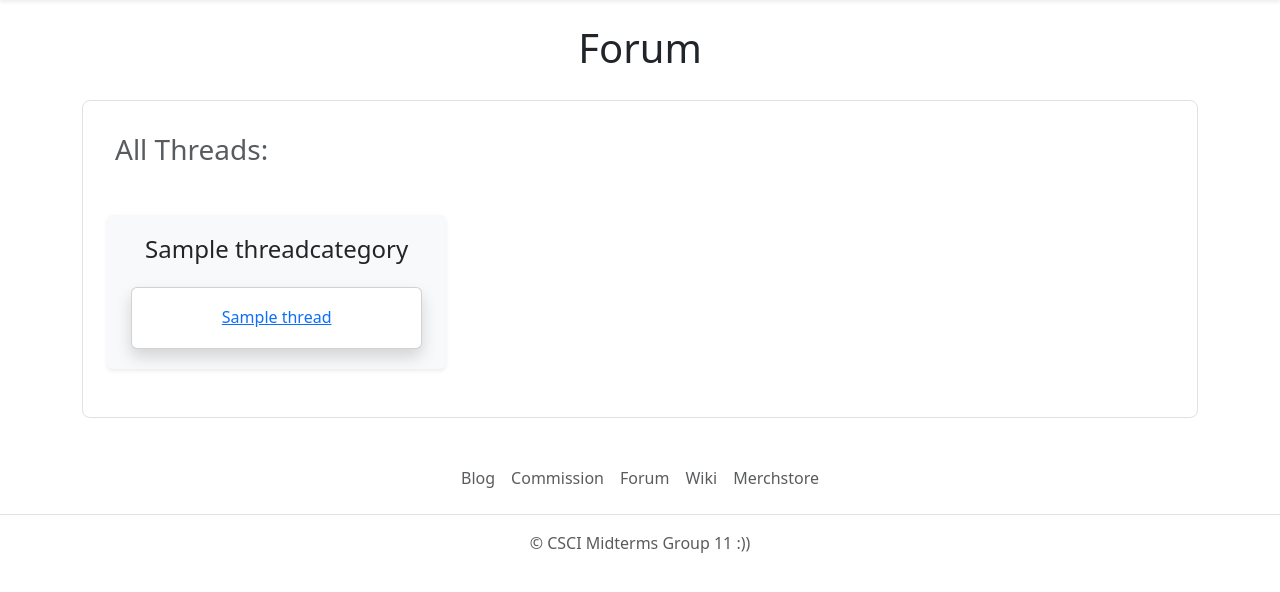
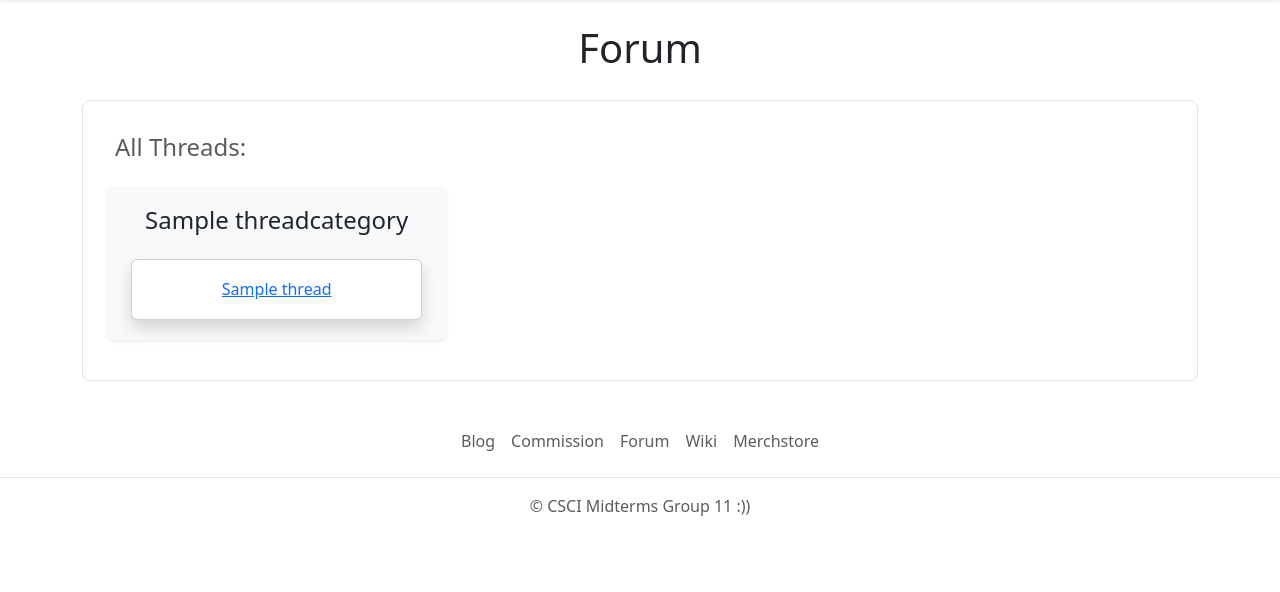
Before and after one commit to miksingsoju/hobbysite-CD-11, a Django app: page /forum/threads in a window 1280 px wide. Shown: the part 87-679 px from the top of the page. Run offline with Django 5.2, Linux system fonts and the light colour scheme; tables that the repository leaves empty hold one stand-in row (values such as "Sample post").

Commit message:
create view for adding new thread, create forms.py, create and reference in views a new thread ModelForm

```diff
--- a/hobbysite/forum/templates/list_base.html
+++ b/hobbysite/forum/templates/list_base.html
@@ -15,12 +15,12 @@
     {% if user.is_authenticated %}
     <div class="card p-4 pb-2 my-3 border" style="border-radius: 8px;">
     <div class="d-flex col">
-        <h3 class="col-md-11 text-start text-muted ms-2 mt-2">{{ user }}'s Threads:</h3>
-        <a href="" class="col-md-1 btn btn-outline-primary pt-3 pb-2"><h5>Add</h5></a>
+        <h4 class="col-md-11 text-start text-muted ms-2 mt-2">{{ user }}'s Threads:</h4>
+        <a href="{% url 'forum:thread_create'%}" class="col-md-1 btn btn-outline-primary pt-3 pb-2"><h6>Add</h6></a>
     </div>
 
 
-    <div class="row my-4">
+    <div class="row my-3 mt-0">
     {% for category in categories %}
     {% if category.threads.all|anyFromUser:user %}
         <container class="col-md-4 my-3">
@@ -58,9 +58,9 @@
     <!-- Other Threads (modified when not authorized) -->
     {% if user.is_authenticated %}
         <div class="card p-4 pb-2 border" style="border-radius: 8px;">
-        <h3 class="text-start text-muted ms-2 mt-2">Other Threads:</h3>
+        <h4 class="text-start text-muted ms-2 mt-2">Other Threads:</h4>
 
-        <div class="row my-4">
+        <div class="row my-3 mt-0">
         {% for category in categories %}
         {% if category.threads.all|anyFromOther:user %}
             <container class="col-md-4 my-3">
@@ -97,9 +97,9 @@
     <!-- All threads regardless of User -->
     {% else %}
         <div class="card p-4 pb-2 border" style="border-radius: 8px;">
-        <h3 class="text-start text-muted ms-2 mt-2">All Threads:</h3>
+        <h4 class="text-start text-muted ms-2 mt-2">All Threads:</h4>
 
-        <div class="row my-4">
+        <div class="row my-3 mt-0">
         {% for category in categories %}
         {% if category.threads.all %}
             <container class="col-md-4 my-3">
--- a/hobbysite/forum/urls.py
+++ b/hobbysite/forum/urls.py
@@ -1,9 +1,10 @@
 from django.urls import path
-from .views import thread_list, thread_detail
+from .views import thread_list, thread_detail, thread_create
 
 urlpatterns = [
     path('threads', thread_list, name='thread_list'),
     path('thread/<int:thread_id>/', thread_detail, name='thread_detail'),
+    path('thread/add', thread_create, name="thread_create")
 ]
 
 app_name = "forum"
--- a/hobbysite/forum/views.py
+++ b/hobbysite/forum/views.py
@@ -1,5 +1,9 @@
+from django.contrib.auth.decorators import login_required
 from django.shortcuts import render
 from .models import ThreadCategory, Thread
+from .forms import ThreadForm
+
+# Standard display views
 
 def thread_list(request):
     categories = ThreadCategory.objects.all()
@@ -26,3 +30,10 @@ def thread_detail(request, thread_id):
         'comments': comments,
         }
     return render(request, 'thread_detail.html', ctx)
+
+# Add and/or modify content views; requires login
+
+@login_required
+def thread_create(request):
+    thread_form = ThreadForm()
+    return render(request, 'thread_create.html')
```
Also changed, not shown: hobbysite/forum/forms.py (added, +8 -0 lines), hobbysite/forum/templates/thread_create.html (added, +9 -0 lines), hobbysite/forum/templates/thread_detail.html (+4 -4 lines).
